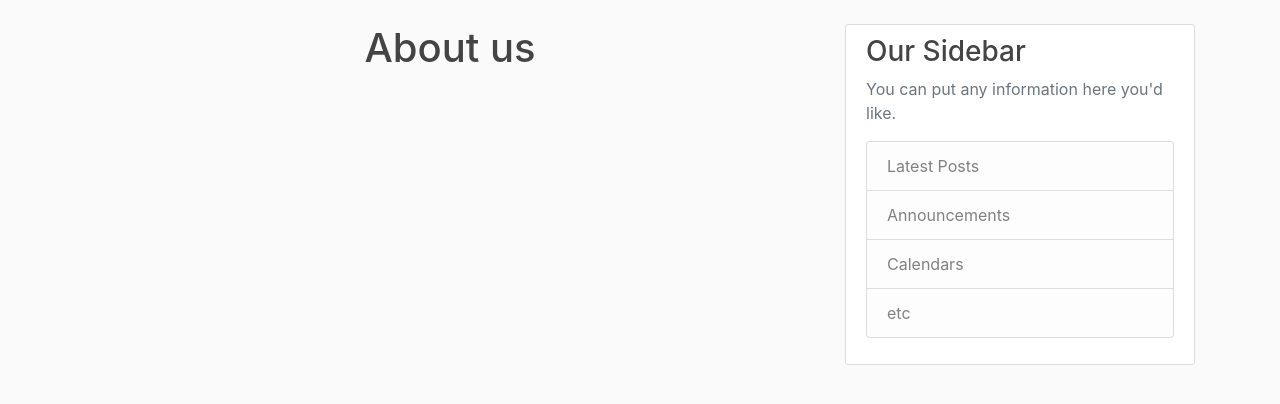
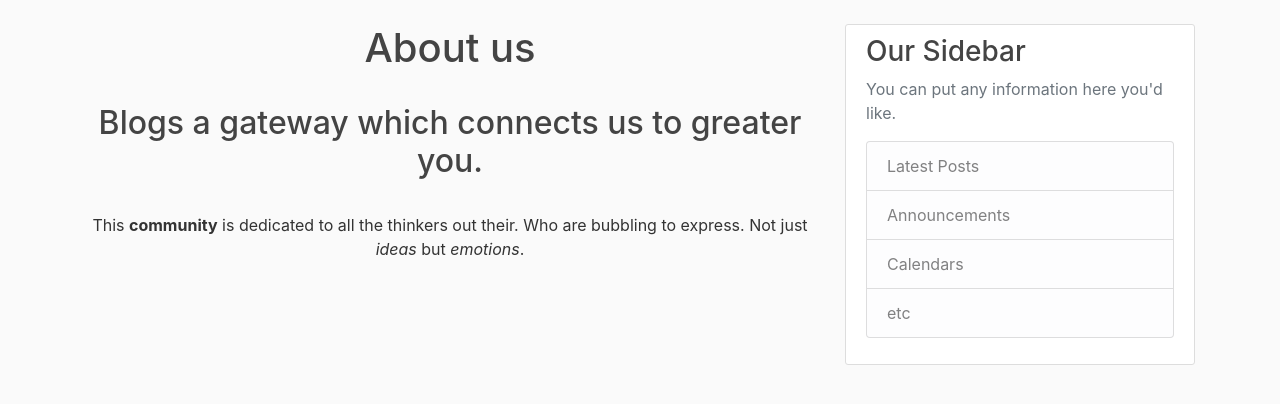
Before and after one commit to omnathmandal/blog-app, a Flask app: page /about in a window 1280 px wide. Shown: the part 56-460 px from the top of the page. Run offline with Flask 3, Linux system fonts and the light colour scheme; some libraries are stand-ins or nearby versions.

Commit message:
updated about.html

```diff
--- a/blogapp/templates/about.html
+++ b/blogapp/templates/about.html
@@ -1,4 +1,13 @@
 {% extends "layout.html" %}
 {% block content %}
 	<h1 align="center">About us</h1>
+	<br>
+	<div class="main" align="center">
+		<h2>Blogs a gateway which connects us to greater you.</h2>
+		<br>
+		<p>
+			This <strong>community</strong> is dedicated to all the thinkers out their.
+			Who are bubbling to express. Not just <i>ideas</i> but <i>emotions</i>.
+		</p>
+	</div>
 {% endblock content %}
```
